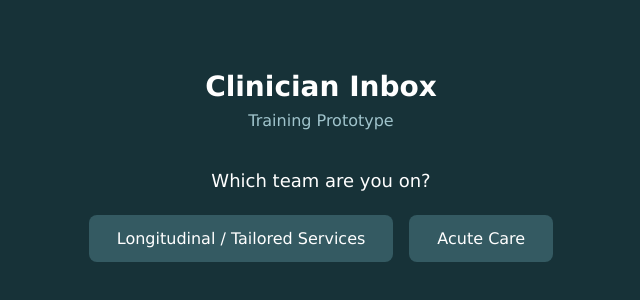
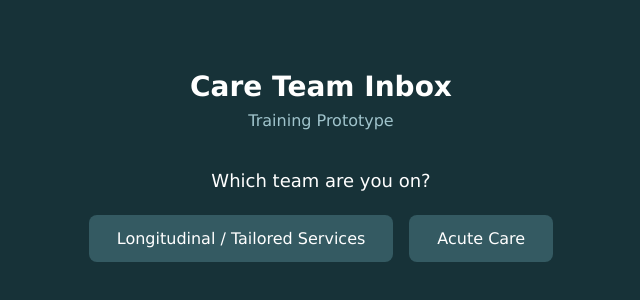
Before and after one commit to kschroer/clinician-inbox, a plain HTML site: page clinician-inbox-chunk2.html in a window 1280 px wide. Shown: the part 234-534 px from the top of the page, without its empty margins (319-959 px from the left). Drawn offline with Linux system fonts and the light colour scheme.

Commit message:
Change title from 'Clinician Inbox' to 'Care Team Inbox'

```diff
--- a/clinician-inbox-chunk2.html
+++ b/clinician-inbox-chunk2.html
@@ -3,7 +3,7 @@
 <head>
 <meta charset="UTF-8">
 <meta name="viewport" content="width=device-width, initial-scale=1.0">
-<title>Clinician Inbox</title>
+<title>Care Team Inbox</title>
 <style>
   *, *::before, *::after { box-sizing: border-box; margin: 0; padding: 0; }
   html, body { height: 100%; font-family: Verdana, Geneva, sans-serif; background: #efefef; font-size: 14px; }
@@ -1513,7 +1513,7 @@
 </div><!-- /app -->
 
 <div id="team-splash" style="position:fixed;inset:0;background:#173238;z-index:9999;display:flex;flex-direction:column;align-items:center;justify-content:center;font-family:Verdana,Geneva,sans-serif;color:white;">
-  <h1 style="font-size:28px;margin-bottom:8px;">Clinician Inbox</h1>
+  <h1 style="font-size:28px;margin-bottom:8px;">Care Team Inbox</h1>
   <p style="font-size:16px;color:#a0c4cc;margin-bottom:40px;">Training Prototype</p>
   <p style="font-size:18px;margin-bottom:24px;">Which team are you on?</p>
   <div style="display:flex;gap:16px;">
```
